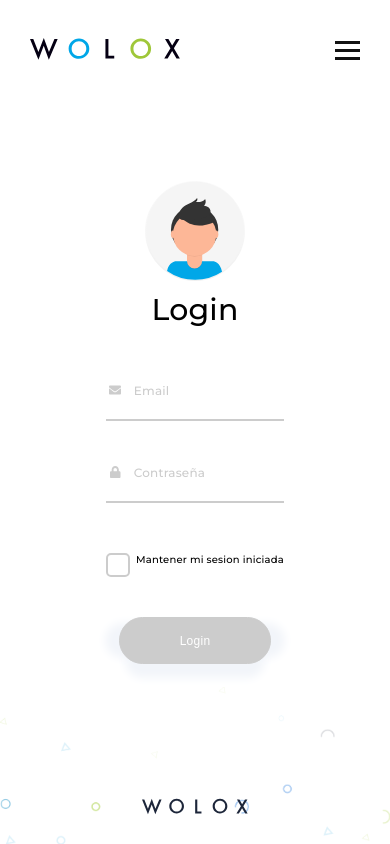
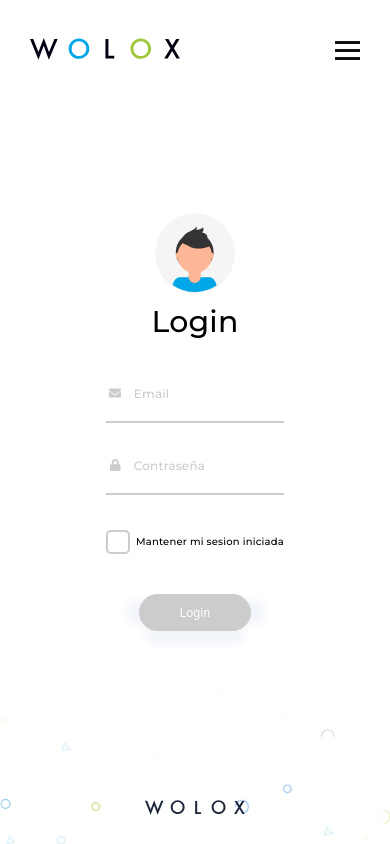
Before and after one commit to joaquinmiguens/wolox-interview, an Angular app: page /login in a window 390 px wide. Built offline with nearby package versions, Linux system fonts and the light colour scheme.

Commit message:
adjust span of keep session alive

```diff
--- a/src/app/pages/login/login.component.html
+++ b/src/app/pages/login/login.component.html
@@ -35,13 +35,13 @@
                 (blur)="onBlur(input.id)"
               />
             </div>
-            <!--             <span class="error" *ngIf="`#{email.status}`">{{
-              input.type
-            }}</span> -->
+            <!--             <span class="error" *ngIf="loginForm.invalid">
+
+            </span> -->
           </div>
           <div class="input__checkbox">
-            <label class="container"
-              >Mantener mi sesion iniciada
+            <label class="container">
+              <span>Mantener mi sesion iniciada</span>
               <input
                 class="container__input"
                 type="checkbox"
--- a/src/app/pages/login/login.component.scss
+++ b/src/app/pages/login/login.component.scss
@@ -28,6 +28,7 @@
   display: grid;
   grid-template-columns: 1fr 1fr;
   column-gap: 7rem;
+  position: relative;
   @include montserrat__style;
   @media screen and (max-width: 1200px) {
     column-gap: 5rem;
@@ -40,6 +41,8 @@
     position: absolute;
     justify-self: center;
     bottom: 20px;
+    width: 10rem;
+    object-fit: contain;
   }
   &__vector {
     display: flex;
@@ -75,6 +78,9 @@
       .avatar {
         width: 100px;
         object-fit: contain;
+        @media screen and (max-width: 400px) {
+          width: 80px;
+        }
       }
       .title {
         font-size: 3rem;
@@ -93,6 +99,9 @@
           border-bottom: 2px solid #cccccc;
           margin-bottom: 20px;
           font-size: 1.2rem;
+          @media screen and (max-width: 400px) {
+            margin: 15px 0;
+          }
           .error {
             transform: translateY(35px);
             font-size: 1rem;
@@ -165,11 +174,11 @@
           align-items: center;
           vertical-align: center;
           .container {
-            display: block;
+            display: flex;
+            height: 24px;
             position: relative;
             padding-left: 3rem;
-            margin-top: 30px;
-            margin-bottom: 30px;
+            margin: 30px 0;
             cursor: pointer;
             font-size: 1rem;
             -webkit-user-select: none;
@@ -177,6 +186,15 @@
             -ms-user-select: none;
             user-select: none;
             clear: both;
+            @media screen and (max-width: 400px) {
+              margin: 20px 0;
+            }
+            @media screen and (max-width: 360px) {
+              margin: 15px 0;
+            }
+            span {
+              align-self: center;
+            }
             &:hover {
               &__checkmark {
                 background-color: rgb(170, 154, 154);
@@ -257,7 +275,7 @@
           border: solid 1px;
           border-color: $lightblue;
           border-radius: 50px;
-          padding: 15px 60px !important;
+          padding: 1rem 4rem !important;
           letter-spacing: 0.02em;
           z-index: 0;
           cursor: pointer;
```
